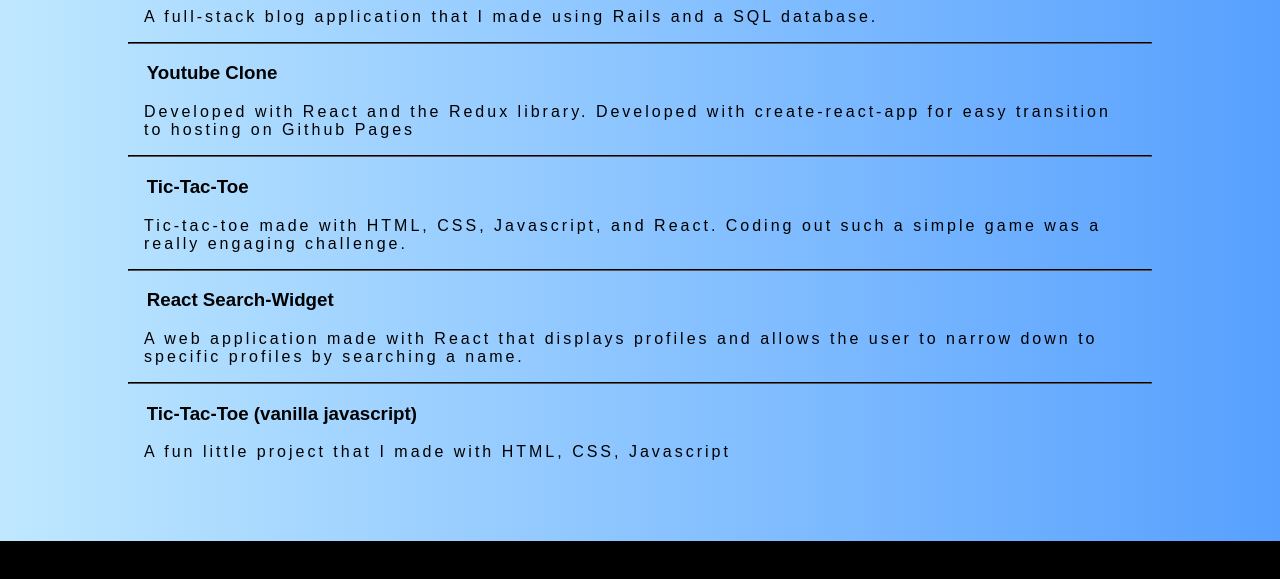
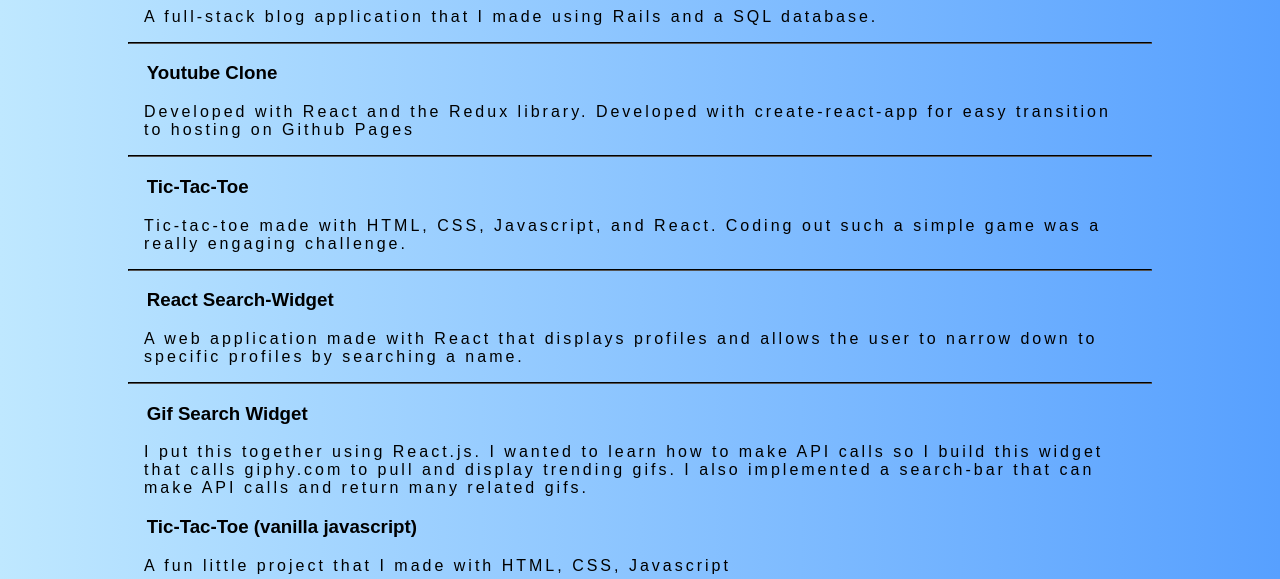
Before and after one commit to krbrennan/portfolio, a website: page index.html in a window 1280 px wide. Shown: the part 1746-2325 px from the top of the page. Drawn offline with Linux system fonts and the light colour scheme; some packages are replaced by stand-ins of ours; a script that the page names is missing.

Commit message:
added giphy widget to portfolio

```diff
--- a/index.html
+++ b/index.html
@@ -5,6 +5,7 @@
     <link rel="stylesheet" href="style.css" type="text/css">
     <link href="https://fonts.googleapis.com/css?family=Lobster" rel="stylesheet">
     <link href="https://fonts.googleapis.com/css?family=Lato:400,700,800|Lobster" rel="stylesheet">
+    <link href="https://fonts.googleapis.com/css?family=Abril+Fatface" rel="stylesheet">
     <link rel="stylesheet" href="https://use.fontawesome.com/releases/v5.0.13/css/all.css" integrity="sha384-DNOHZ68U8hZfKXOrtjWvjxusGo9WQnrNx2sqG0tfsghAvtVlRW3tvkXWZh58N9jp" crossorigin="anonymous">
     <link href="https://fonts.googleapis.com/css?family=Titillium+Web" rel="stylesheet">
     <meta charset="utf-8">
@@ -80,6 +81,12 @@
             </li>
             <hr>
             <li class='project-li'>
+              <a class='project-pic' target="_blank" href="https://krbrennan.github.io/react_gify/">
+                <h3 class=project-title>Gif Search Widget</h3>
+                  <p class='text-center'>I put this together using React.js. I wanted to learn how to make API calls so I build this widget that calls giphy.com to pull and display trending gifs. I also implemented a search-bar that can make API calls and return many related gifs.</p>
+              </a>
+            </li>
+            <li class='project-li'>
               <a class='project-pic' target="_blank" href="https://krbrennan.github.io/tic_tac_toe/">
                 <h3 class=project-title>Tic-Tac-Toe (vanilla javascript)</h3>
                   <p class='text-center'>A fun little project that I made with HTML, CSS, Javascript</p>
```
